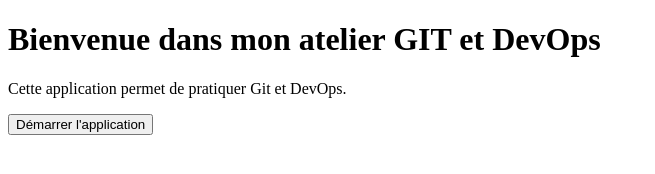
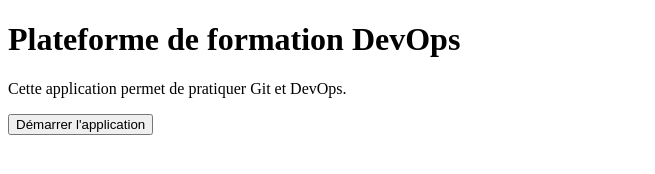
Before and after one commit to errital/devops, a plain HTML site: page index.html in a window 1280 px wide. Shown: the whole page, without its empty margins (0-655 px from the left). Drawn offline with Linux system fonts and the light colour scheme.

Commit message:
Change title in feature branch

```diff
--- a/index.html
+++ b/index.html
@@ -8,7 +8,7 @@
 
 <body>
 
-    <h1>Bienvenue dans mon atelier GIT et  DevOps</h1>
+    <h1>Plateforme de formation DevOps</h1>
 <p>
     Cette application permet de pratiquer Git et DevOps.
 </p>
```
